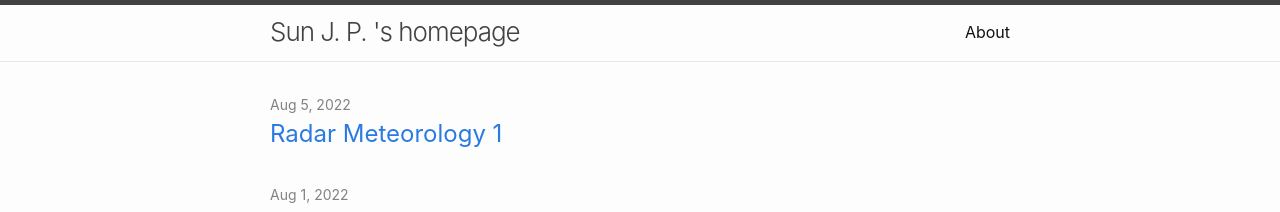
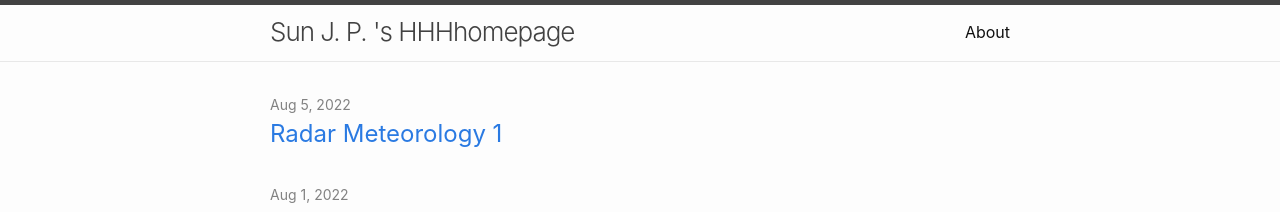
Before and after one commit to sunjp704/sunjp704.github.io, a Jekyll site: the page built from index.markdown, in a window 1280 px wide. Shown: the top 212 px of the page. Built offline with Jekyll 4.4.1, drawn with Linux system fonts in a browser that asks for light colours.

```diff
--- a/_config.yml
+++ b/_config.yml
@@ -18,7 +18,7 @@
 # You can create any custom variable you would like, and they will be accessible
 # in the templates via {{ site.myvariable }}.
 
-title: Sun J. P. 's homepage
+title: Sun J. P. 's HHHhomepage
 author:
   name: sunjp704
   email: sunjianping@zju.edu.cn
@@ -89,11 +89,11 @@ plugins:
  - jekyll-feed
  - jekyll-seo-tag
 
-markdown: kramdown
+markdown: GFM
 
-kramdown:
-  math_engine: mathjax
-  syntax_highlighter: rouge
+# kramdown:
+#   math_engine: mathjax
+#   syntax_highlighter: rouge
 
 # Exclude from processing.
 # The following items will not be processed, by default.
```
